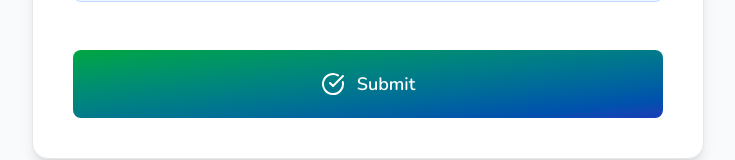
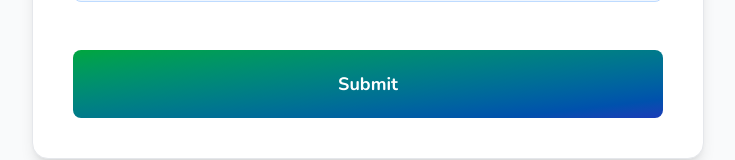
Before and after one commit to Yowanehaki/sertif-gen, a React (Vite) app in the folder frontend/: page / in a window 1280 px wide. Shown: the part 729-889 px from the top of the page, without its empty margins (272-1007 px from the left). Built offline with nearby package versions, Linux system fonts and the light colour scheme.

Commit message:
update submit

```diff
--- a/frontend/src/pages/FormUser.jsx
+++ b/frontend/src/pages/FormUser.jsx
@@ -183,8 +183,7 @@ function FormUser({ onSubmit }) {
                     </div>
                   ) : (
                     <div className="flex items-center justify-center">
-                      <CheckCircle className="w-6 h-6 mr-3" />
-                      <span className="text-base md:text-lg">Submit</span>
+                      <span className="md:text-lg text-lg font-bold">Submit</span>
                     </div>
                   )}
                 </button>
```
